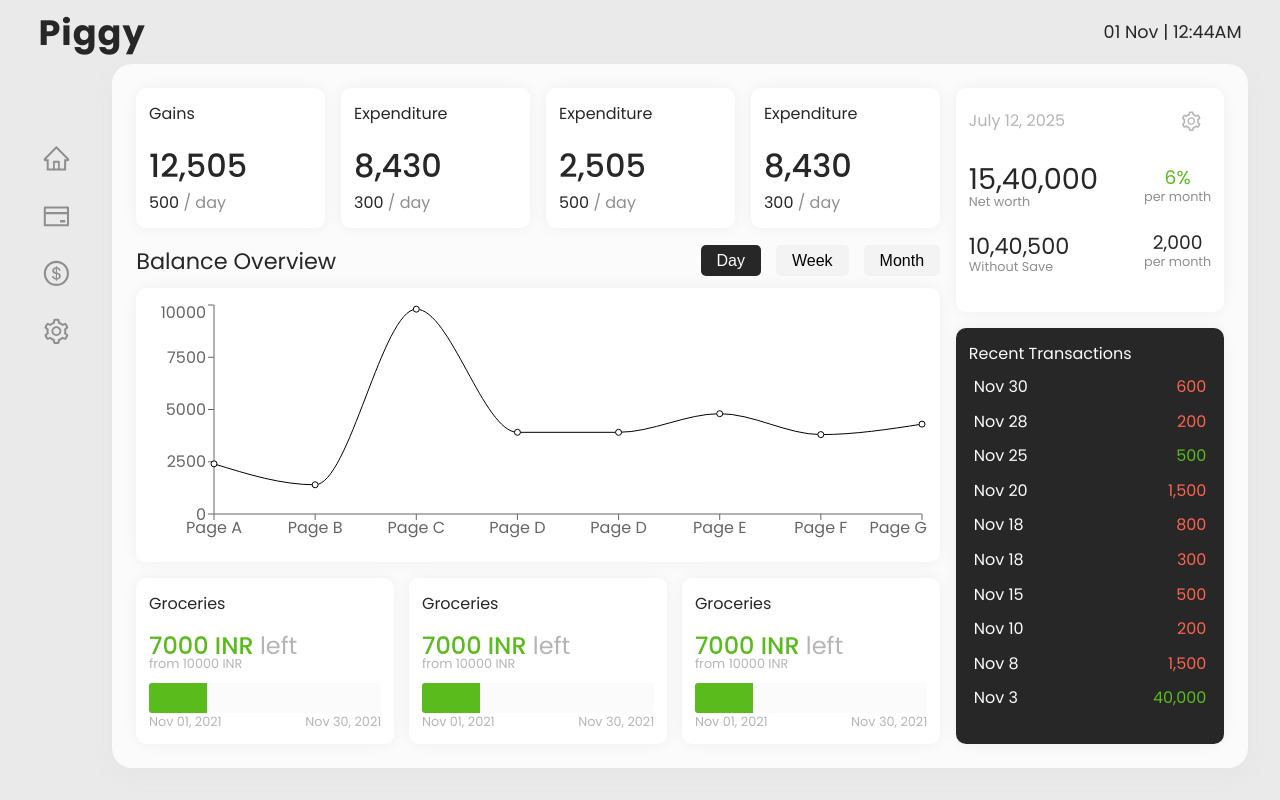
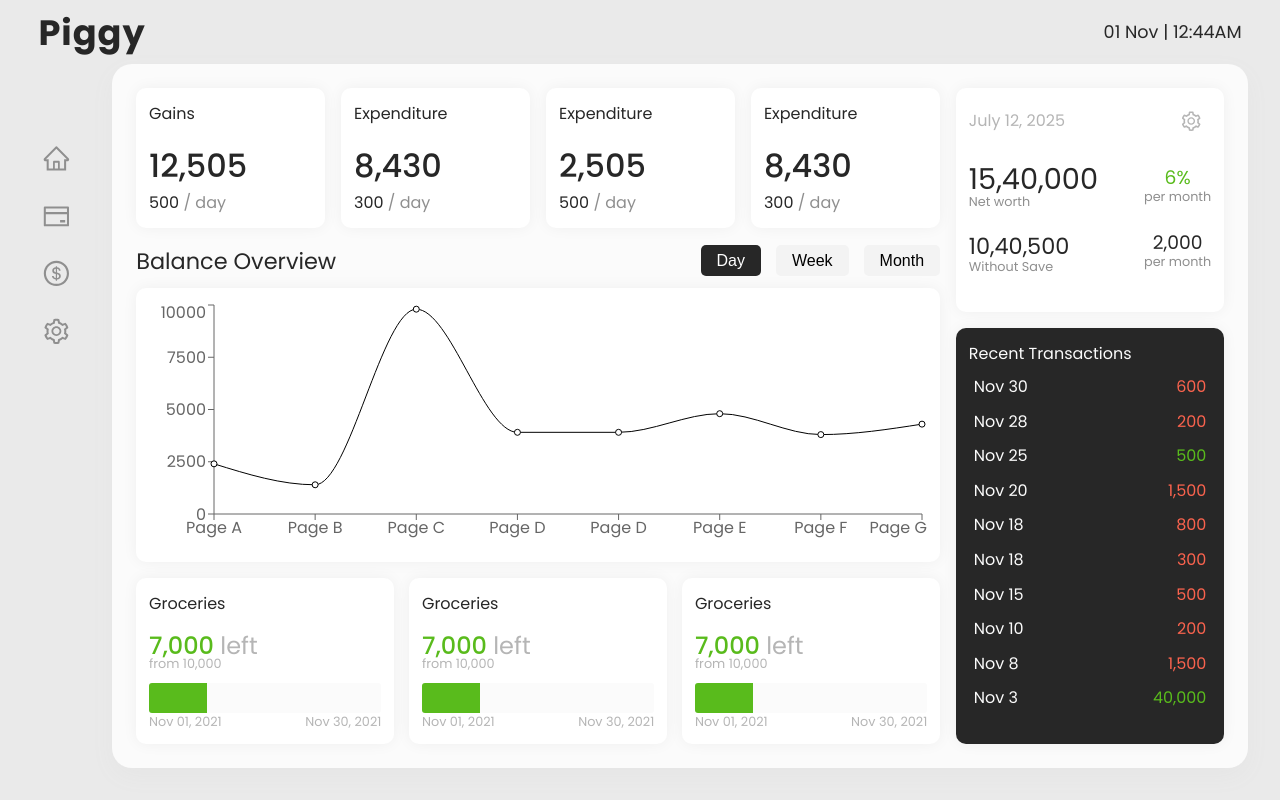
Before and after one commit to harshpandey002/piggy, a Next.js app: page /dashboard in a window 1280 px wide. Built offline with nearby package versions, Linux system fonts and the light colour scheme.

Commit message:
more toolpis

```diff
--- a/components/Budget.js
+++ b/components/Budget.js
@@ -1,4 +1,5 @@
 import styles from "@/styles/Budget.module.css";
+import { numberWithCommas } from "@/util/util";
 
 export default function Budget() {
   return (
@@ -7,14 +8,16 @@ export default function Budget() {
         <p>Groceries</p>
       </div>
       <div className={styles.content}>
-        <h2>
-          7000 INR <span>left</span>
+        <h2 className="tooltip" data-tooltip={`₹${numberWithCommas(7000)}`}>
+          {numberWithCommas(7000)} <span>left</span>
         </h2>
-        <p>from 10000 INR</p>
+        <p className="tooltip" data-tooltip={`₹${numberWithCommas(10000)}`}>
+          from {numberWithCommas(10000)}
+        </p>
       </div>
       <div className={styles.visual}>
         <div className={styles.outer}>
-          <div className={styles.inner}></div>
+          <div className={styles.inner} />
         </div>
         <div className={styles.dates}>
           <p>Nov 01, 2021</p>
--- a/styles/Budget.module.css
+++ b/styles/Budget.module.css
@@ -8,6 +8,7 @@
 }
 
 .content h2 {
+  width: max-content;
   margin-top: 10px;
   font-weight: 500;
   color: var(--green);
@@ -20,6 +21,7 @@
 }
 
 .content p {
+  width: max-content;
   font-size: 0.8rem;
   color: var(--white-5);
 }
```
